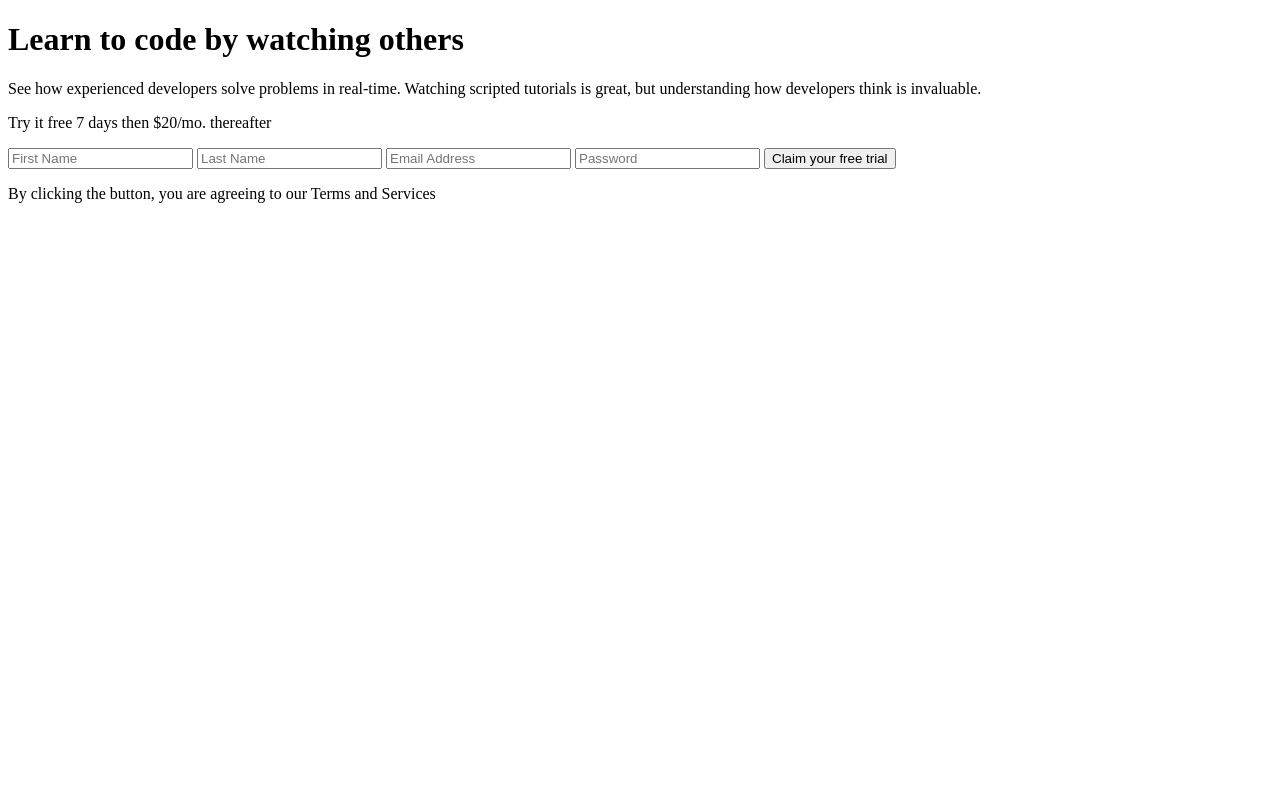
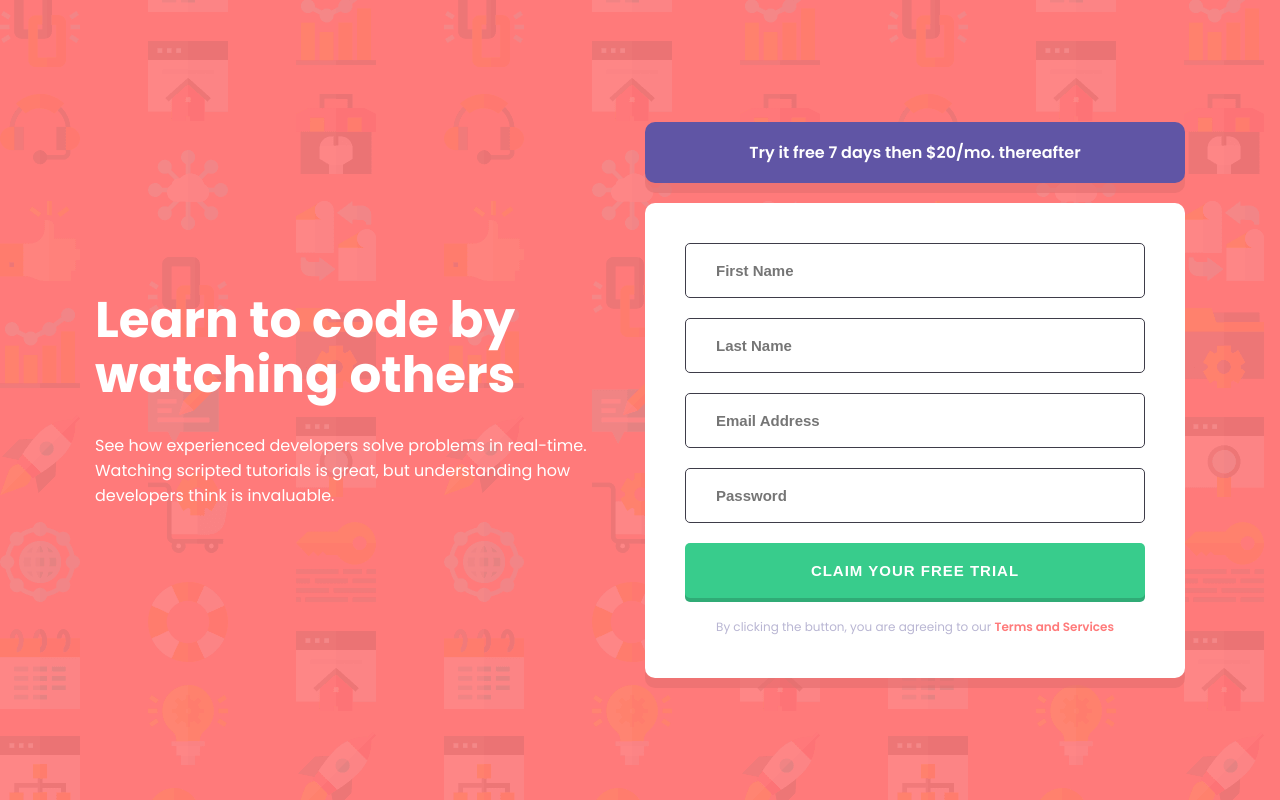
Before and after one commit to DarkPsycho0/intro-component-with-signup-form, a plain HTML site: page index.html in a window 1280 px wide. Drawn offline with Linux system fonts and the light colour scheme.

Commit message:
css pronto

```diff
--- a/index.html
+++ b/index.html
@@ -12,14 +12,14 @@
 </head>
 <body>
     <main class="container">
-        <div>
+        <div class="description">
             <h1>Learn to code by watching others</h1>
             <p>See how experienced developers solve problems in real-time. Watching scripted tutorials is great,
                 but understanding how developers think is invaluable. </p>
         </div>
-        <div>
+        <div class="form">
             <p>Try it free 7 days then $20/mo. thereafter</p>
-            <form method="get" action="index.html" class="form">
+            <form method="get" action="index.html">
                 <input type="text" id="first-name" name="first-name" placeholder="First Name">
                 <input type="text" id="last-name" name="last-name" placeholder="Last Name">
                 <input type="email" id="email-address" name="email-address" placeholder="Email Address">
--- a/src/css/reset.css
+++ b/src/css/reset.css
@@ -0,0 +1,5 @@
+*{
+    padding: 0;
+    margin: 0;
+    box-sizing: border-box;
+}
--- a/src/css/style.css
+++ b/src/css/style.css
@@ -0,0 +1,86 @@
+@import url('https://fonts.googleapis.com/css2?family=Poppins:wght@400;500;600;700&display=swap');
+body{
+    font-family: 'Poppins', sans-serif;
+    font-size: 16px;
+    background-color: hsl(0, 100%, 74%);
+    background-image: url(../images/bg-intro-desktop.png);
+    background-repeat: no-repeat;
+    background-size: cover;
+}
+.container{
+    display: flex;
+    justify-content: center;
+    align-items: center;
+    height: 100vh;
+    max-width: 1440px;
+    margin: 0 auto;
+}
+.description{
+    color: #ffffff;
+    width: 550px;
+}
+.description h1{
+    font-size: 50px;
+    line-height: 55px;
+    margin-bottom: 30px;
+}
+.form p:first-child{
+    background-color: hsl(248, 32%, 49%);
+    font-weight: 600;
+    color: #ffffff;
+    text-align: center;
+    padding: 18px;
+    border-radius: 10px;
+    box-shadow: 0 10px hsla(0, 65%, 65%, 50%);
+    margin-bottom: 20px;
+}
+form{
+    display: flex;
+    flex-direction: column;
+    gap: 20px;
+    width: 540px;
+    min-height: 475px;
+    padding: 40px;
+    background-color: #ffffff;
+    border-radius: 10px;
+    box-shadow: 0 10px hsla(0, 65%, 65%, 50%);
+}
+form input{
+    height: 55px;
+    padding: 0px 30px;
+    font-weight: 700;
+    font-size: 15px;
+    border: 1px solid hsl(249, 10%, 26%);
+    border-radius: 5px;
+}
+form input:invalid{
+    border: 2px solid hsl(0, 100%, 74%);
+    background-image: url(../images/icon-error.svg);
+    background-repeat: no-repeat;
+    background-position: 95% 50%;
+}
+form p{
+    font-size: 12px;
+    text-align: center;
+    color: hsl(246, 25%, 77%);
+}
+form #submit{
+    background-color: hsl(154, 59%, 51%);
+    border: none;
+    text-transform: uppercase;
+    letter-spacing: 1px;
+    color: #ffffff;
+    border-radius: 5px;
+    box-shadow: 0 4px hsl(154, 56%, 43%);
+    cursor: pointer;
+    transition: 0.3s ease-in;
+}
+form #submit:hover {
+    background-color: hsl(154, 62%, 68%);
+    box-shadow: 0 4px hsl(154, 63%, 54%);
+}
+form p a{
+    color: hsl(0, 100%, 74%);
+    cursor: pointer;
+    font-weight: 600;
+}
```
